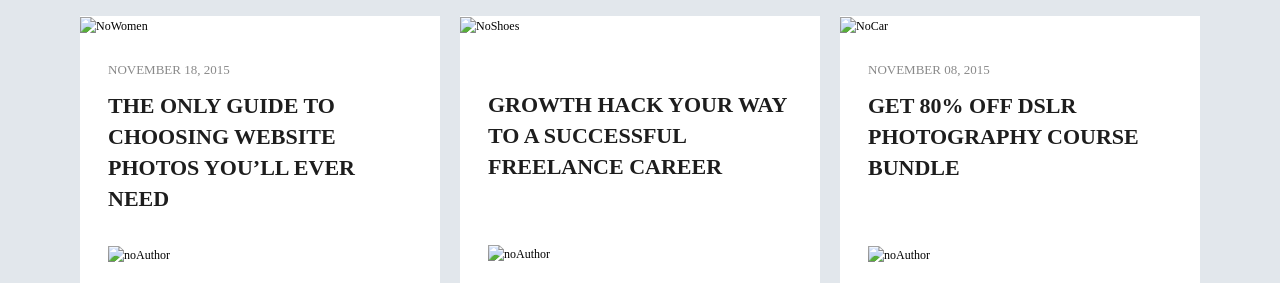
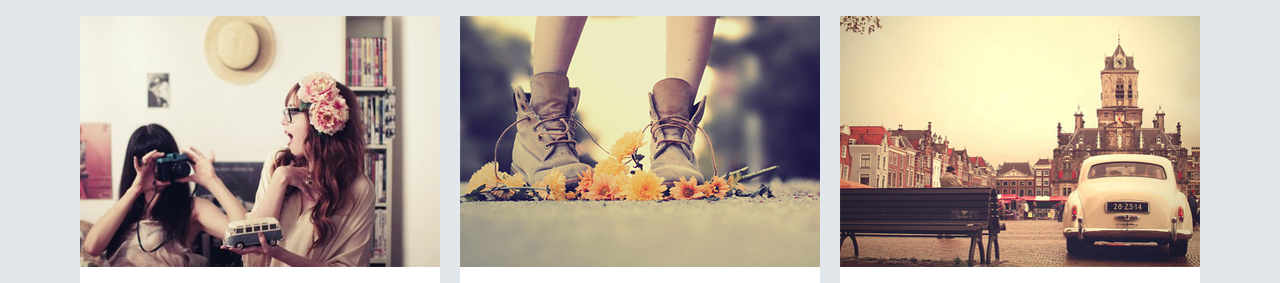
Before and after one commit to IvanSema/homework7.part2, a plain HTML site: page index.html in a window 1280 px wide. Shown: the part 644-927 px from the top of the page. Drawn offline with Linux system fonts and the light colour scheme; the site is published under a folder, as on GitHub Pages, so addresses that start at the root find nothing; a web font is replaced by a local one.

Commit message:
correct version

```diff
--- a/index.html
+++ b/index.html
@@ -23,36 +23,36 @@
     </div>
 
 
-    <div class="col-md-4"><img src="/images/Women.png" alt="NoWomen">
+    <div class="col-md-4"><img src="images/Women.png" alt="NoWomen">
     <div class="description-block">
         <span class="date">November 18, 2015</span>
         <span class="description">The Only Guide To
             Choosing Website
             Photos You’ll Ever Need
             </span>
-    <img src="/images/author.png" alt="noAuthor" class="author">
+    <img src="images/author.png" alt="noAuthor" class="author">
     </div></div>
-    <div class="col-md-4"><img src="/images/Shoes.png" alt="NoShoes">
+    <div class="col-md-4"><img src="images/Shoes.png" alt="NoShoes">
         <div class="description-block">
             <span class="date"></span>
             <span class="description">Growth Hack Your Way
                 to a Successful
                 Freelance Career
                 </span>
-        <img src="/images/author.png" alt="noAuthor" class="author">
+        <img src="images/author.png" alt="noAuthor" class="author">
         </div>
     </div>
-    <div class="col-md-4"><img src="/images/city-car.png" alt="NoCar">
+    <div class="col-md-4"><img src="images/city-car.png" alt="NoCar">
         <div class="description-block">
             <span class="date">November 08, 2015</span>
             <span class="description">Get 80% Off DSLR
                 Photography Course
                 Bundle
                 </span>
-        <img src="/images/author.png" alt="noAuthor" class="author">
+        <img src="images/author.png" alt="noAuthor" class="author">
         </div>
     </div>
     </div>
-    <span><img src="/images/loading.png" alt="noloading"> LOADING NEW CONTENT</span>
+    <span><img src="images/loading.png" alt="noloading"> LOADING NEW CONTENT</span>
 </body>
 </html>
```
